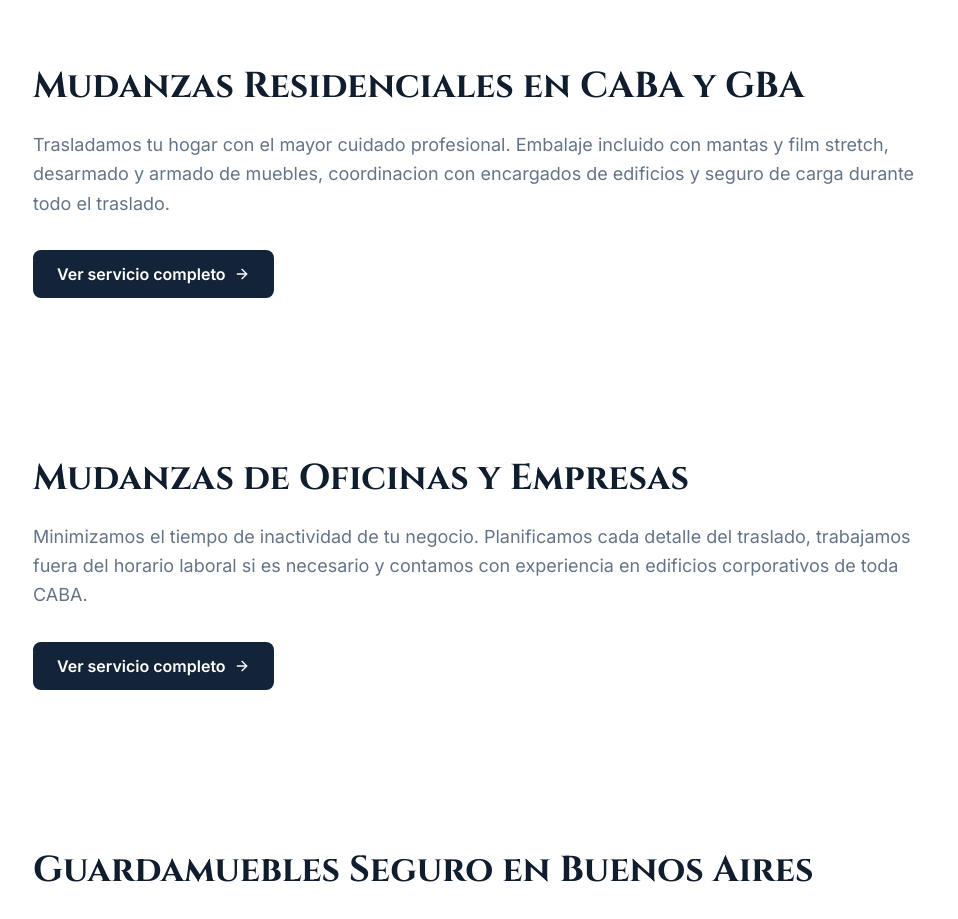
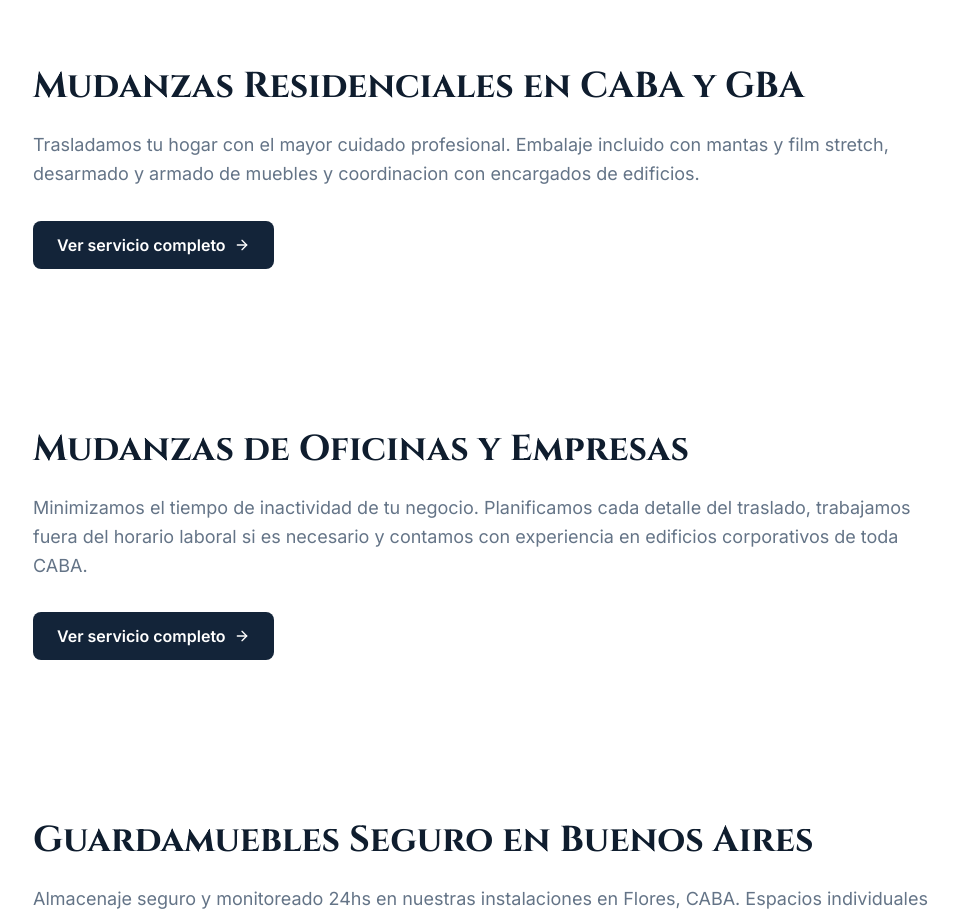
Before and after one commit to Lukaku55/marinomudanzas-next, a Next.js app: page / in a window 1280 px wide. Shown: the part 1800-2719 px from the top of the page, without its empty margins (159-1117 px from the left). Built offline with nearby package versions, Linux system fonts and the light colour scheme.

Commit message:
Specify seguro de carga only for interior/corporate/IT moves

```diff
--- a/components/ServiceDetailResidencial.tsx
+++ b/components/ServiceDetailResidencial.tsx
@@ -10,7 +10,7 @@ const ServiceDetailResidencial = () => {
             Mudanzas Residenciales en CABA y GBA
           </h2>
           <p className="font-body text-muted-foreground text-lg leading-relaxed mb-8">
-            Trasladamos tu hogar con el mayor cuidado profesional. Embalaje incluido con mantas y film stretch, desarmado y armado de muebles, coordinacion con encargados de edificios y seguro de carga durante todo el traslado.
+            Trasladamos tu hogar con el mayor cuidado profesional. Embalaje incluido con mantas y film stretch, desarmado y armado de muebles y coordinacion con encargados de edificios.
           </p>
           <Link
             href="/mudanzas-residenciales"
```
